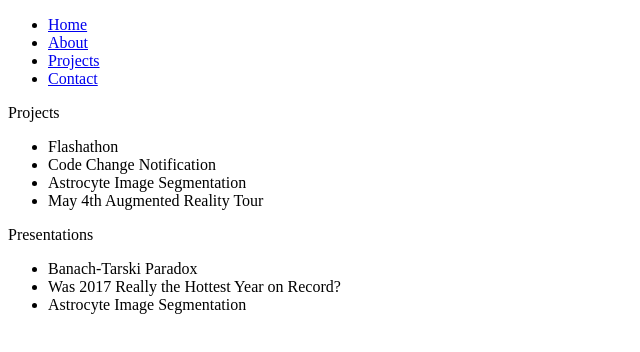
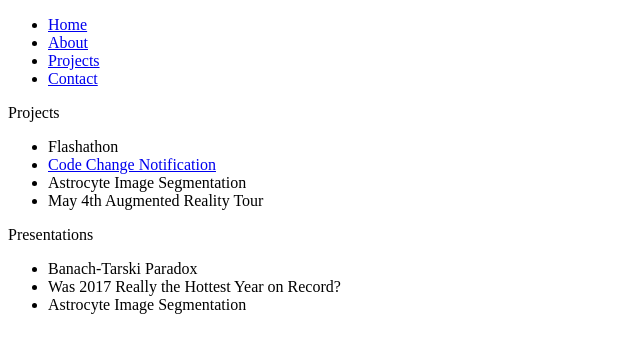
Before and after one commit to dcarlyn/dcarlyn.github.io, a plain HTML site: page projects/index.html in a window 1280 px wide. Shown: the whole page, without its empty margins (0-640 px from the left). Drawn offline with Linux system fonts and the light colour scheme.

Commit message:
Added code change notification paper to projects page

```diff
--- a/projects/index.html
+++ b/projects/index.html
@@ -17,7 +17,7 @@
 			<p>Projects</p>
 			<ul>
 				<li>Flashathon</li>
-				<li>Code Change Notification</li>
+				<li><a href="slackcodechangenotification.pdf">Code Change Notification</a></li>
 				<li>Astrocyte Image Segmentation</li>
 				<li>May 4th Augmented Reality Tour</li>
 			</ul>
```
Also changed, not shown: 2 other files.
